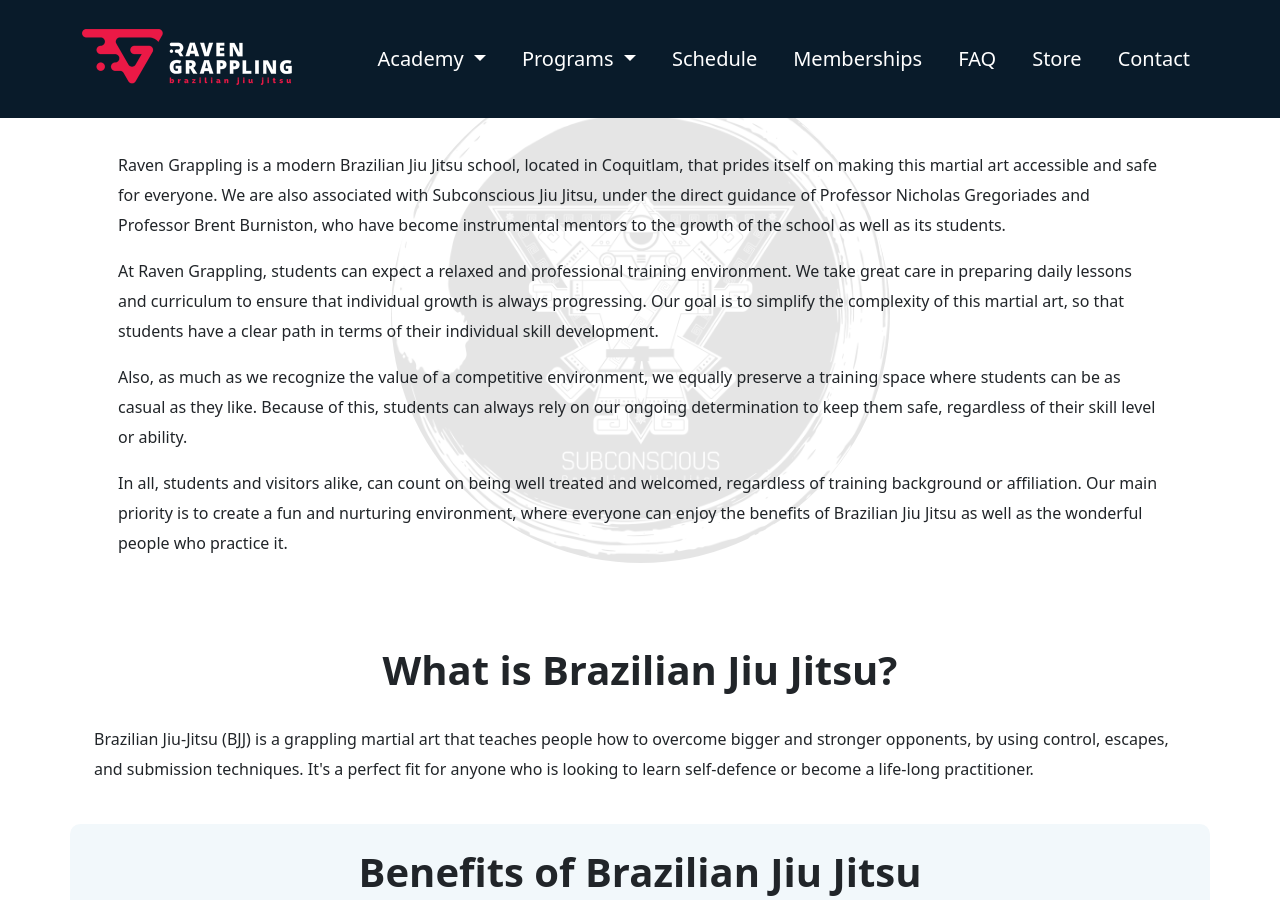
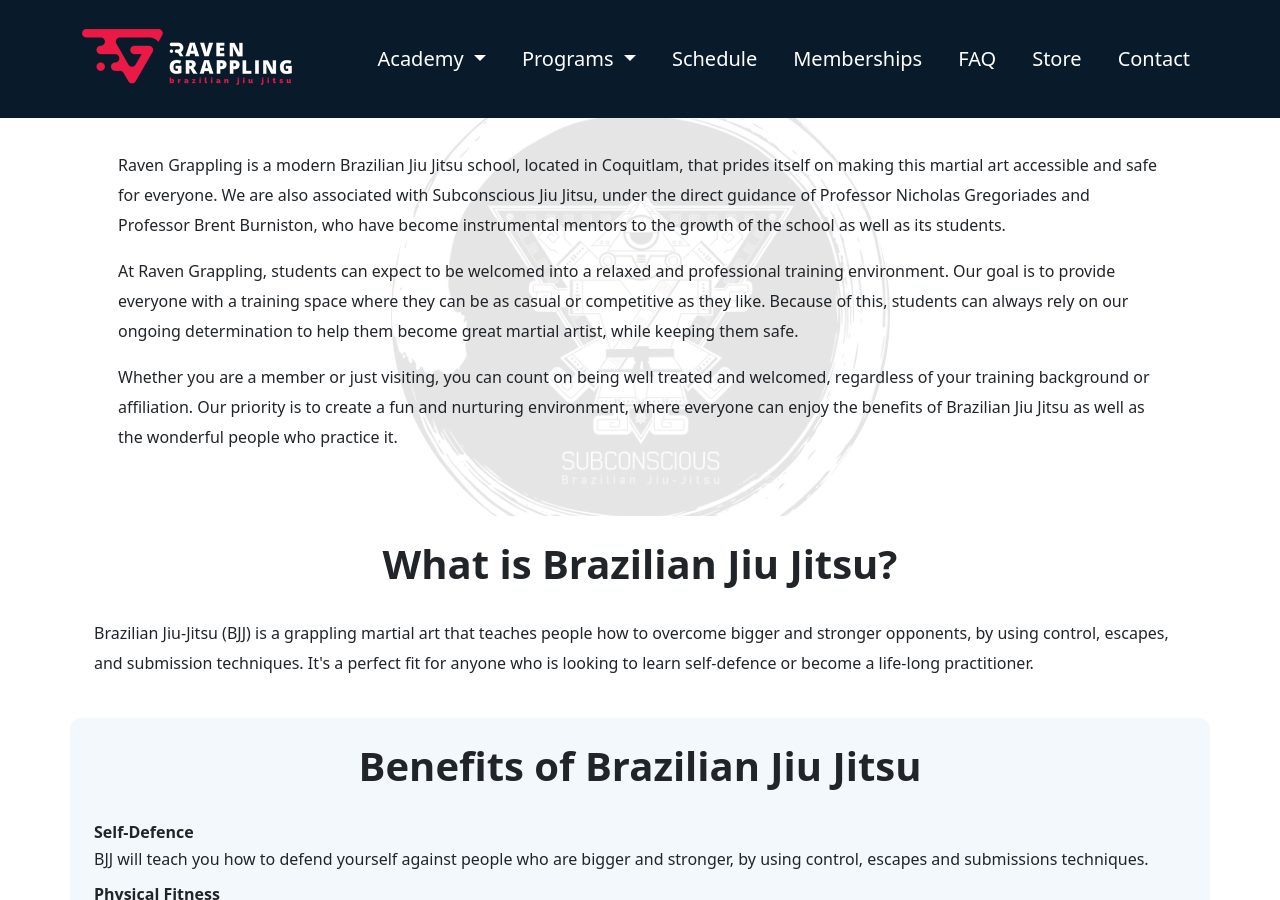
Before and after one commit to RavenGrappling/RavenGrappling.github.io, a Jekyll site: the page built from index.md, in a window 1280 px wide and 900 px high, scrolled down 684 px. Built offline with Jekyll 4.4.1, drawn with Linux system fonts in a browser that asks for light colours.

Commit message:
Update index.md

```diff
--- a/index.md
+++ b/index.md
@@ -21,13 +21,10 @@
     Raven Grappling is a modern Brazilian Jiu Jitsu school, located in Coquitlam, that prides itself on making this martial art accessible and safe for everyone. We are also associated with Subconscious Jiu Jitsu, under the direct guidance of Professor Nicholas Gregoriades and Professor Brent Burniston, who have become instrumental mentors to the growth of the school as well as its students.
   </p>
   <p>
-    At Raven Grappling, students can expect a relaxed and professional training environment. We take great care in preparing daily lessons and curriculum to ensure that individual growth is always progressing. Our goal is to simplify the complexity of this martial art, so that students have a clear path in terms of their individual skill development.
+    At Raven Grappling, students can expect to be welcomed into a relaxed and professional training environment. Our goal is to provide everyone with a training space where they can be as casual or competitive as they like. Because of this, students can always rely on our ongoing determination to help them become great martial artist, while keeping them safe.
   </p>
   <p>
-    Also, as much as we recognize the value of a competitive environment, we equally preserve a training space where students can be as casual as they like. Because of this, students can always rely on our ongoing determination to keep them safe, regardless of their skill level or ability.
-  </p>
-  <p>
-    In all, students and visitors alike, can count on being well treated and welcomed, regardless of training background or affiliation. Our main priority is to create a fun and nurturing environment, where everyone can enjoy the benefits of Brazilian Jiu Jitsu as well as the wonderful people who practice it.
+    Whether you are a member or just visiting, you can count on being well treated and welcomed, regardless of your training background or affiliation. Our priority is to create a fun and nurturing environment, where everyone can enjoy the benefits of Brazilian Jiu Jitsu as well as the wonderful people who practice it.
   </p>
 </div>
 
```
